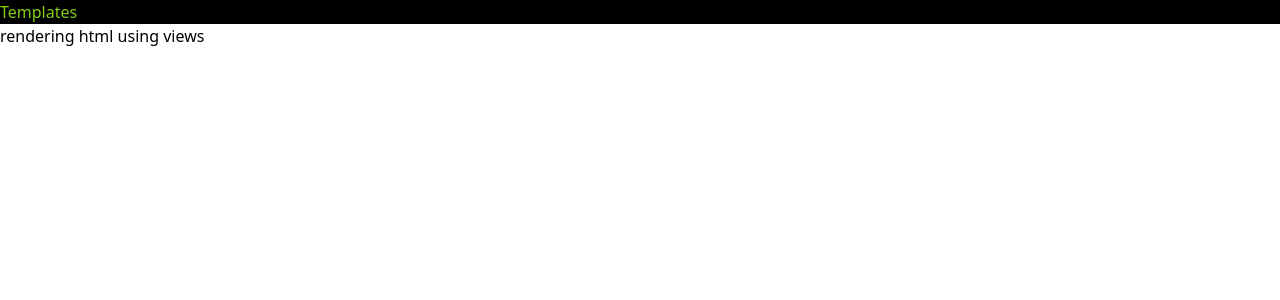
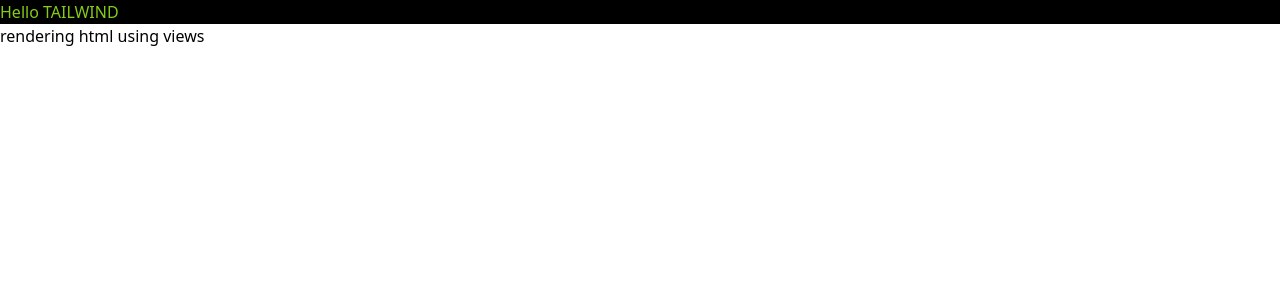
Before and after one commit to Marmik-001/djbasics, a Django app: page / in a window 1280 px wide. Shown: the top 300 px of the page. Run offline with Django 5.2, Linux system fonts and the light colour scheme.

Commit message:
Update index.html

```diff
--- a/djbasics/templates/index.html
+++ b/djbasics/templates/index.html
@@ -3,7 +3,7 @@
 <!DOCTYPE html>
 <html lang="en">
 <body>
-    <h1 class="bg-black text-lime-500">Templates</h1>
+    <h1 class="bg-black text-lime-500">Hello TAILWIND</h1>
     <p>rendering html using views</p>
 </body>
 </html>
```
